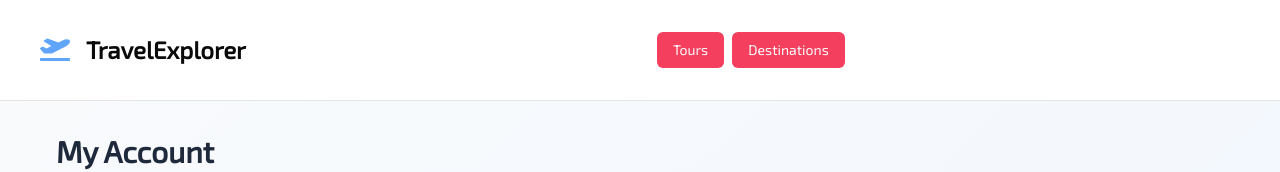
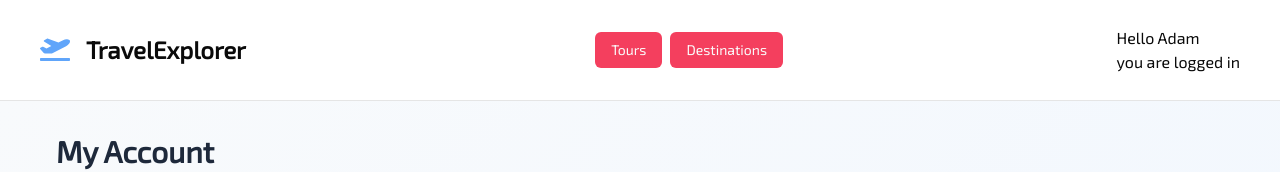
Before and after one commit to adam-ellis-programmer/Supabase-Next-Js-Travel-TS, a Next.js app: page /auth/account in a window 1280 px wide. Shown: the top 172 px of the page. Built offline with nearby package versions, Linux system fonts and the light colour scheme; no server answers.

Commit message:
Get user 1

```diff
--- a/components/buttons/NavAuth.tsx
+++ b/components/buttons/NavAuth.tsx
@@ -1,11 +1,21 @@
 import React from 'react'
 import { Button } from '../ui/button'
+import Link from 'next/link'
 
+const user = true
 const NavAuth = () => {
   return (
-    <div>
-      <Button>signin</Button>
-      <Button>sighn up</Button>
+    <div className='hidden md:flex'>
+      {user ? (
+        <div className='flex flex-col justify-center'>
+          <p>Hello Adam</p>
+          <p>you are logged in</p>
+        </div>
+      ) : (
+        <Link className='' href={`/auth/login`}>
+          <Button className='bg-orange-600'>login</Button>
+        </Link>
+      )}
     </div>
   )
 }
--- a/components/layout/Nav.tsx
+++ b/components/layout/Nav.tsx
@@ -7,8 +7,14 @@ import SuperNav from './super nav/SuperNav'
 import NavButtons from './super nav/NavButtons'
 import Link from 'next/link'
 import NavAuth from '../buttons/NavAuth'
+import { createClient } from '@/lib/supabase/server'
 
-const Nav = () => {
+const Nav = async () => {
+  const supabase = createClient()
+  // const { data: { user }, error } = await supabase.auth.getUser()
+  // console.log(user)
+
+  const user = true
   return (
     <nav className='border-b'>
       {/* nav container */}
@@ -21,10 +27,9 @@ const Nav = () => {
         </Link>
 
         <NavButtons />
-        <div>
-
+        <div className='flex'>
           <MobileNav />
-          {/* <NavAuth /> */}
+          <NavAuth />
         </div>
         {/* sign in / out buttons */}
       </div>
--- /dev/null
+++ b/lib/supabase/database-service.ts
@@ -0,0 +1,5 @@
+import { createClient } from '@/lib/supabase/server'
+
+export class DatabaseService {
+  static async getByid<T>() {}
+}
```
Also changed, not shown: app/auth/account/page.tsx (+8 -1 lines).
